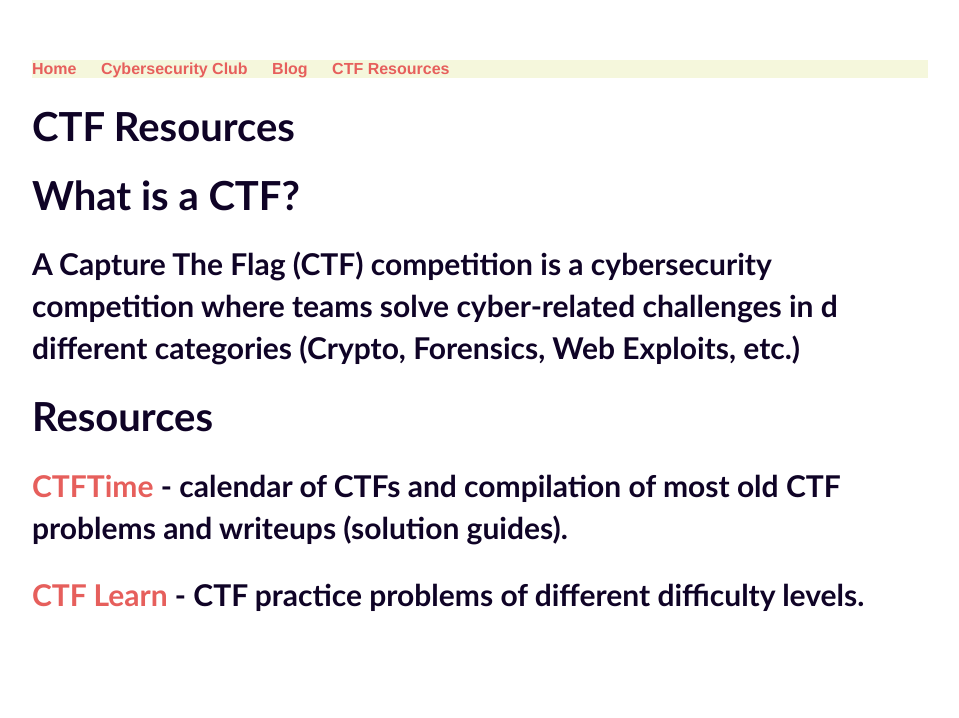
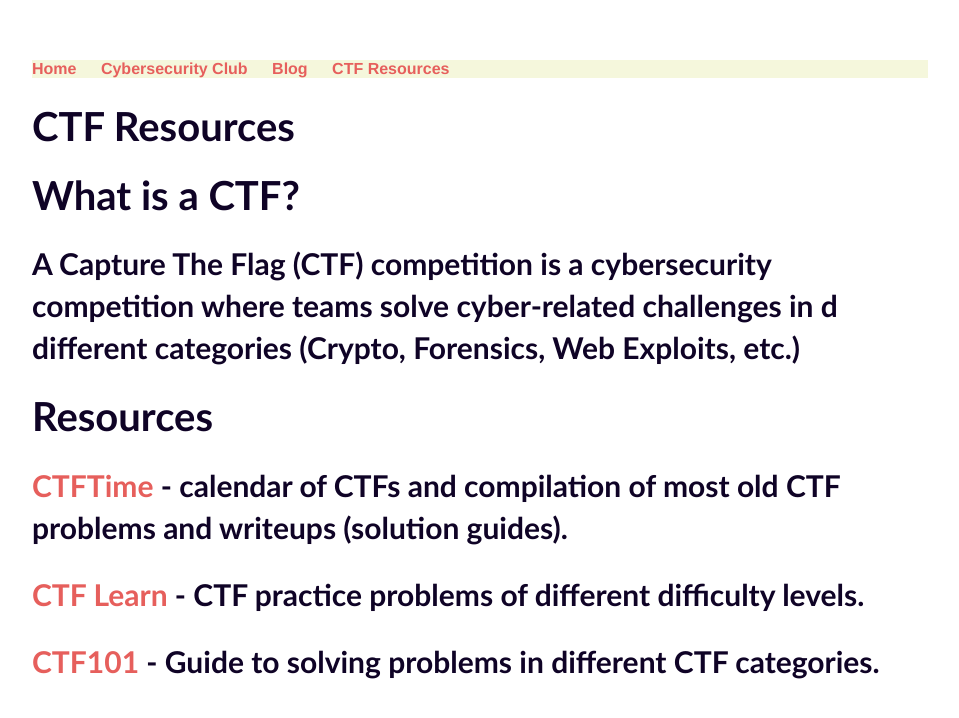
Before and after one commit to shricubed/shricubed.github.io, a Jekyll site: the page built from ctf/index.html, in a window 1280 px wide. Shown: the top 718 px of the page, without its empty margins (160-1119 px from the left). Built offline with Jekyll 4.4.1, drawn with Linux system fonts in a browser that asks for light colours.

Commit message:
Update index.html

```diff
--- a/ctf/index.html
+++ b/ctf/index.html
@@ -20,4 +20,6 @@
 
 		<h2><a href="https://www.ctflearn.com">CTF Learn</a> - CTF practice problems of different difficulty levels.</h2>
 
+		<h2><a href="https://www.ctf101.org">CTF101</a> - Guide to solving problems in different CTF categories.</h2>
+
       	</div><!-- /.blurb -->
```
